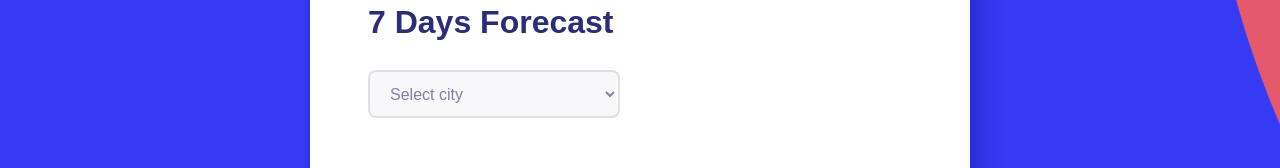
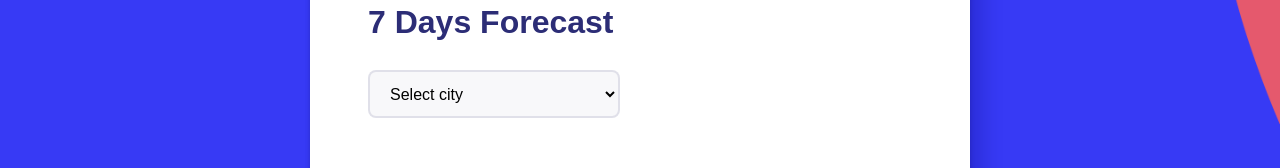
Before and after one commit to MariaAddict/metcast, a React (Create React App) app: page / in a window 1280 px wide. Shown: the part 394-562 px from the top of the page. Built offline with nearby package versions, Linux system fonts and the light colour scheme.

Commit message:
fix: убрать color у input

```diff
--- a/src/components/SearchForecast/SearchForecast.css
+++ b/src/components/SearchForecast/SearchForecast.css
@@ -38,7 +38,6 @@
   font-weight: normal;
   font-size: 16px;
   line-height: 24px;
-  color: #8083A4;
 }
 
 .forecast__input:nth-child(2) {
```
